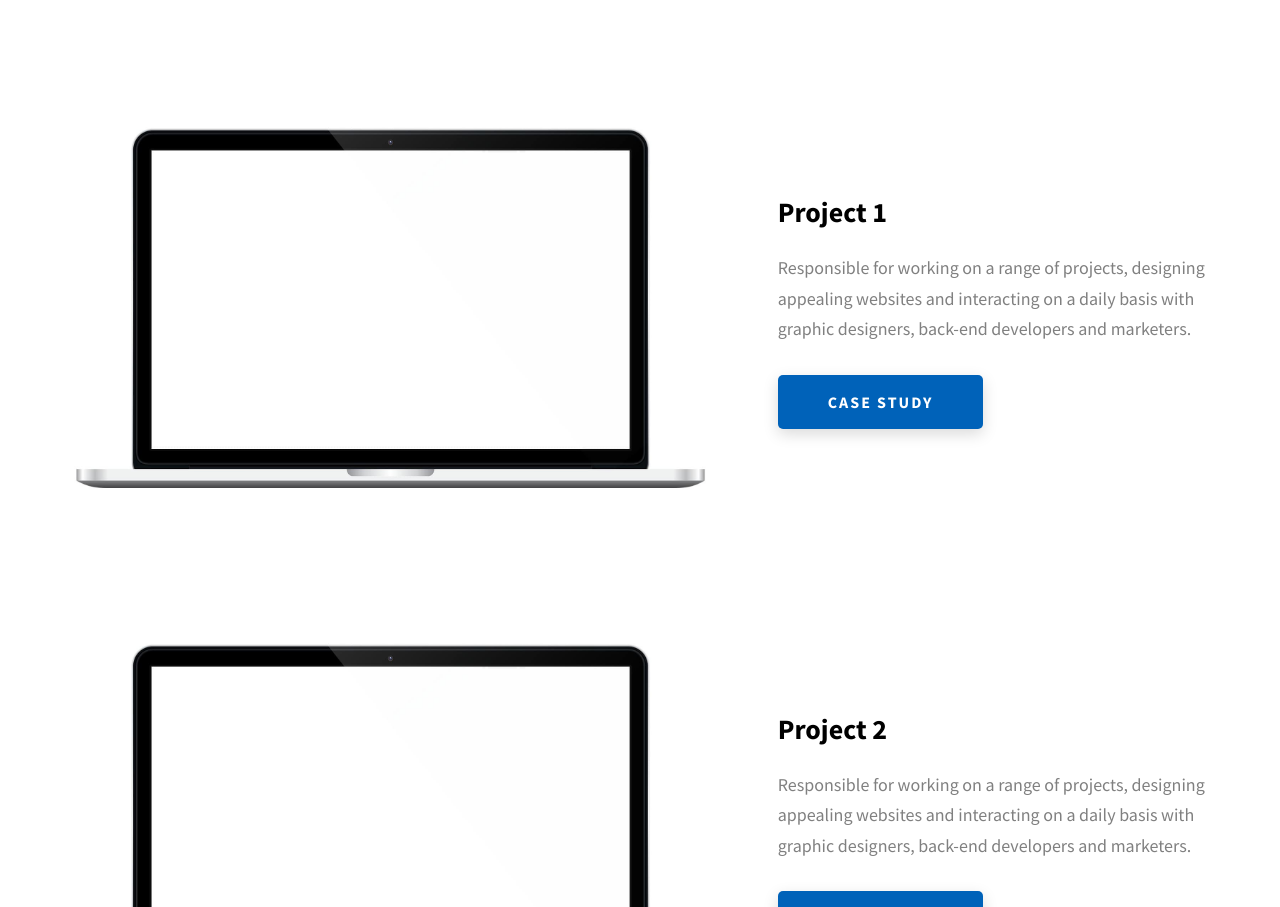
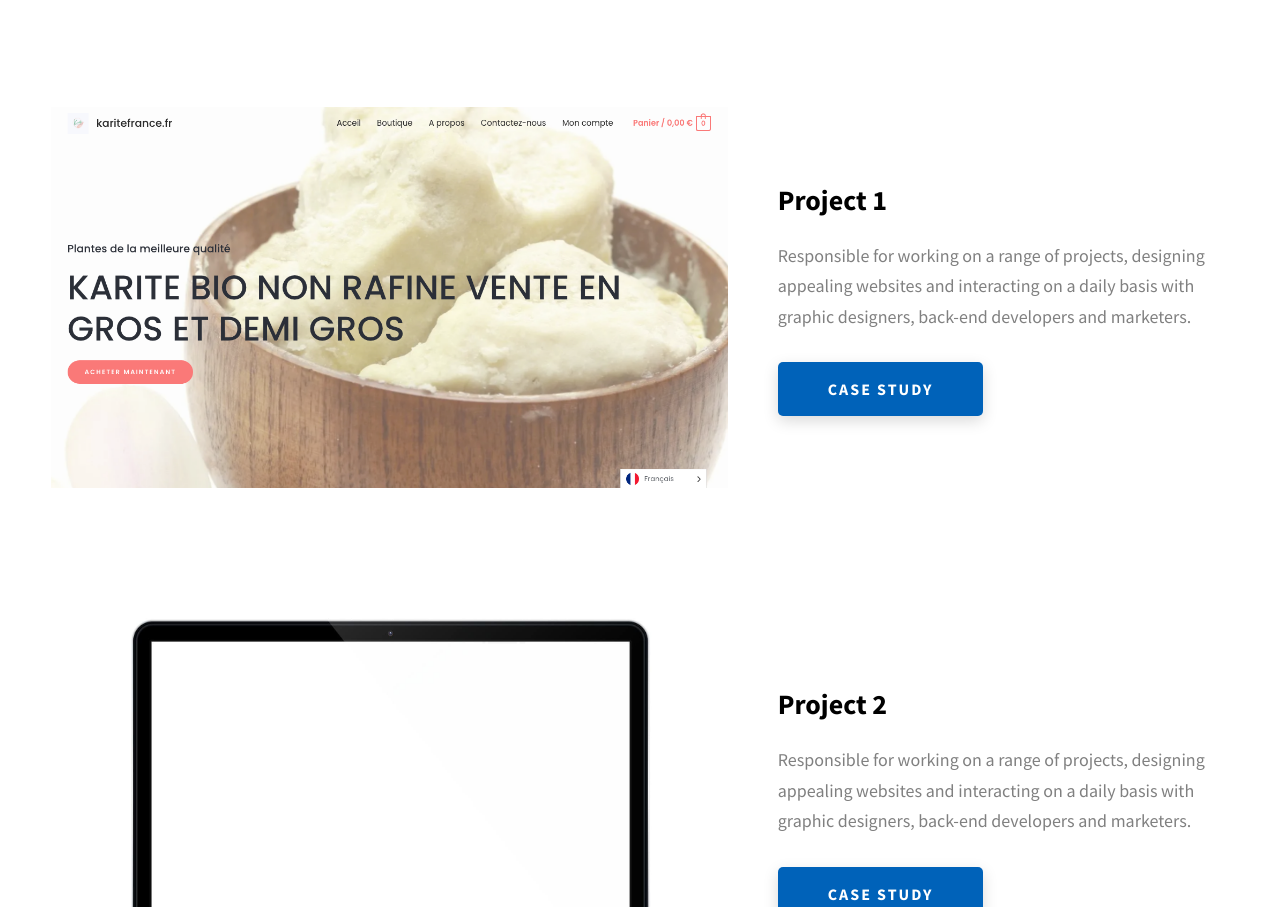
Before and after one commit to ibrahimcheik/ibrahimcheik.github.io, a website: page index.html in a window 1280 px wide. Shown: the part 1931-2838 px from the top of the page. Drawn offline with Linux system fonts and the light colour scheme.

Commit message:
karitefrance-sc

```diff
--- a/index.html
+++ b/index.html
@@ -225,7 +225,7 @@ and marketers
           <div class="projects__row">
             <div class="projects__row-img-cont">
               <img
-                src="./assets/jpeg/project-mockup-example.jpeg"
+                src="./assets/png/karitefrance-screenshot.png"
                 alt="Software Screenshot"
                 class="projects__row-img"
                 loading="lazy"
```
Also changed, not shown: assets/png/karitefrance-screenshot.png (added).
